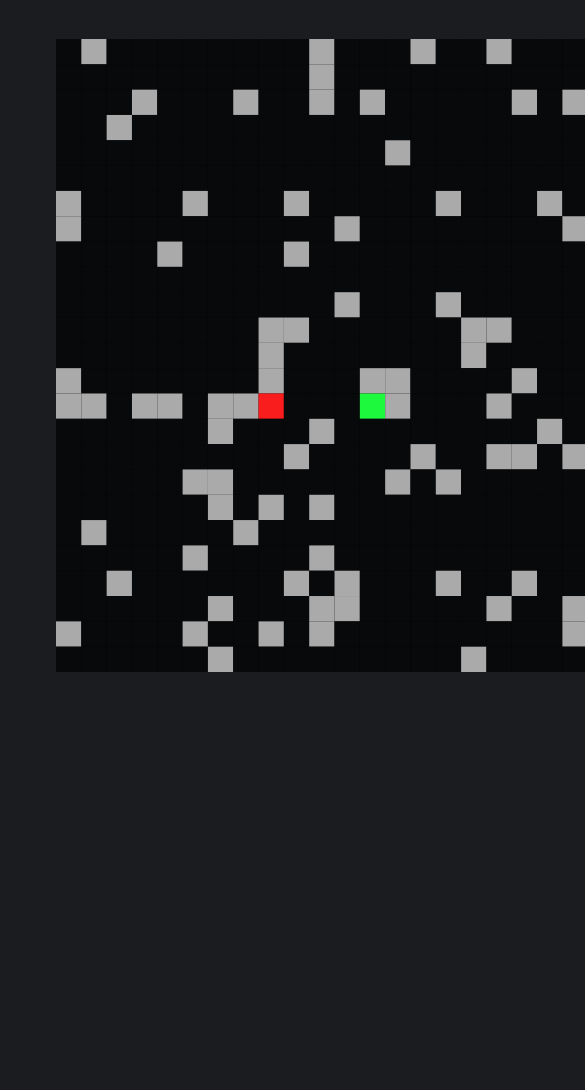
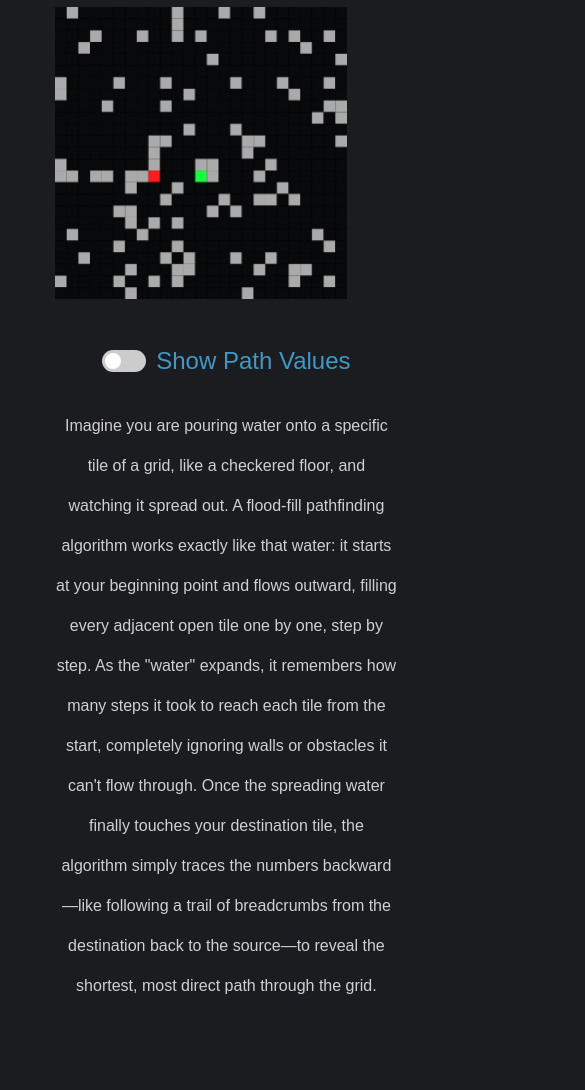
Before and after one commit to Perceptronic-Systems/PathFinding, a website built with Vite: page index.html in a window 390 px wide. Shown: the part 129-1219 px from the top of the page, 585 px wide, since content can reach past the window. After the commit the page ends 1175 px from the top, so only its background shows below. Built offline with nearby package versions, Linux system fonts and the light colour scheme.

Commit message:
Added mobile device screen support

```diff
--- a/index.html
+++ b/index.html
@@ -13,16 +13,9 @@
   <div id="main">
     <div class="column">
       <h1>Path Finding Demo</h1>
-      <div class="row">
+      <div id="device-container">
         <canvas id="main-canvas"></canvas>
-        <div column>
-        <p>Imagine you are pouring water onto a specific tile of a grid, like a checkered floor, and watching it spread
-          out. A flood-fill pathfinding algorithm works exactly like that water: it starts at your beginning point and
-          flows outward, filling every adjacent open tile one by one, step by step. As the "water" expands, it remembers
-          how many steps it took to reach each tile from the start, completely ignoring walls or obstacles it can't flow
-          through. Once the spreading water finally touches your destination tile, the algorithm simply traces the
-          numbers backward—like following a trail of breadcrumbs from the destination back to the source—to reveal the
-          shortest, most direct path through the grid.</p>
+        <div class="column" style="flex-shrink: 1; margin-right: 12dvmin;">
           <div class="toggle-container">
             <label class="switch">
               <input type="checkbox" id="value-toggle">
@@ -30,6 +23,13 @@
             </label>
             <span class="toggle-label">Show Path Values</span>
           </div>
+          <p>Imagine you are pouring water onto a specific tile of a grid, like a checkered floor, and watching it spread
+          out. A flood-fill pathfinding algorithm works exactly like that water: it starts at your beginning point and
+          flows outward, filling every adjacent open tile one by one, step by step. As the "water" expands, it remembers
+          how many steps it took to reach each tile from the start, completely ignoring walls or obstacles it can't flow
+          through. Once the spreading water finally touches your destination tile, the algorithm simply traces the
+          numbers backward—like following a trail of breadcrumbs from the destination back to the source—to reveal the
+          shortest, most direct path through the grid.</p>
         </div>
 
       </div>
--- a/src/style.css
+++ b/src/style.css
@@ -1,5 +1,12 @@
+html {
+  width: 100vw;
+  height: auto;
+}
+
 body {
-  padding: 3rem;
+  padding: 1rem 12dvmin 1rem 12dvmin;
+  width: 100%;
+  height: 100%;
 }
 
 * {
@@ -39,15 +46,15 @@ button {
 }
 
 #main-canvas {
-  width: 75dvh;
-  height: 75dvh;
+  width: 75dvmin;
+  height: 75dvmin;
   background-color: black;
   margin-top: 2rem;
 }
 
 p {
-  padding-left: 4rem;
-  padding-right: 4rem;
+  padding-left: 2rem;
+  padding-right: 2rem;
   text-align: center;
   font-size: 16pt;
   line-height: 2.5rem;
@@ -129,3 +136,22 @@ input:checked + .slider:before {
 .slider.round:before {
   border-radius: 50%;
 }
+
+#device-container {
+  display: flex;
+  flex-direction: row;
+}
+
+ @media (max-width: 700px) {
+  #device-container {
+    flex-direction: column;
+  }
+
+  p {
+    font-size: 12pt;
+    margin-left: 0;
+    padding-left: 0;
+    margin-right: 0;
+    padding-right: 0;
+  }
+}
```
